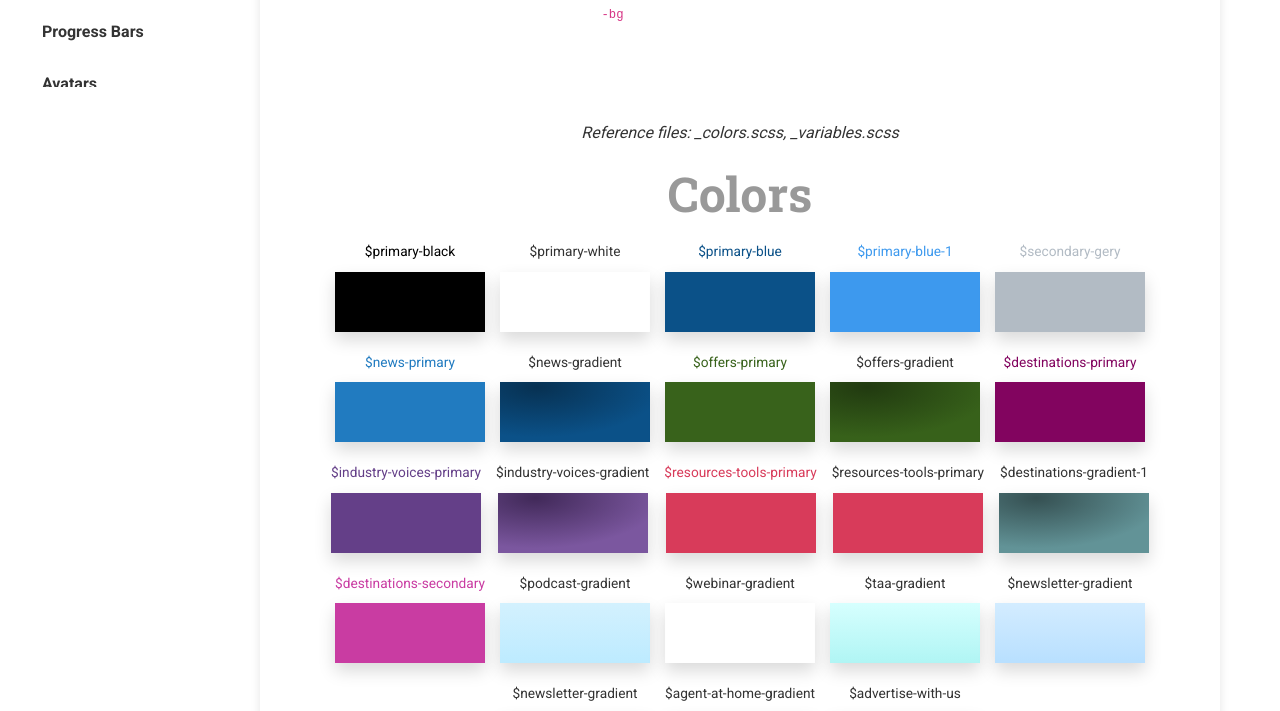
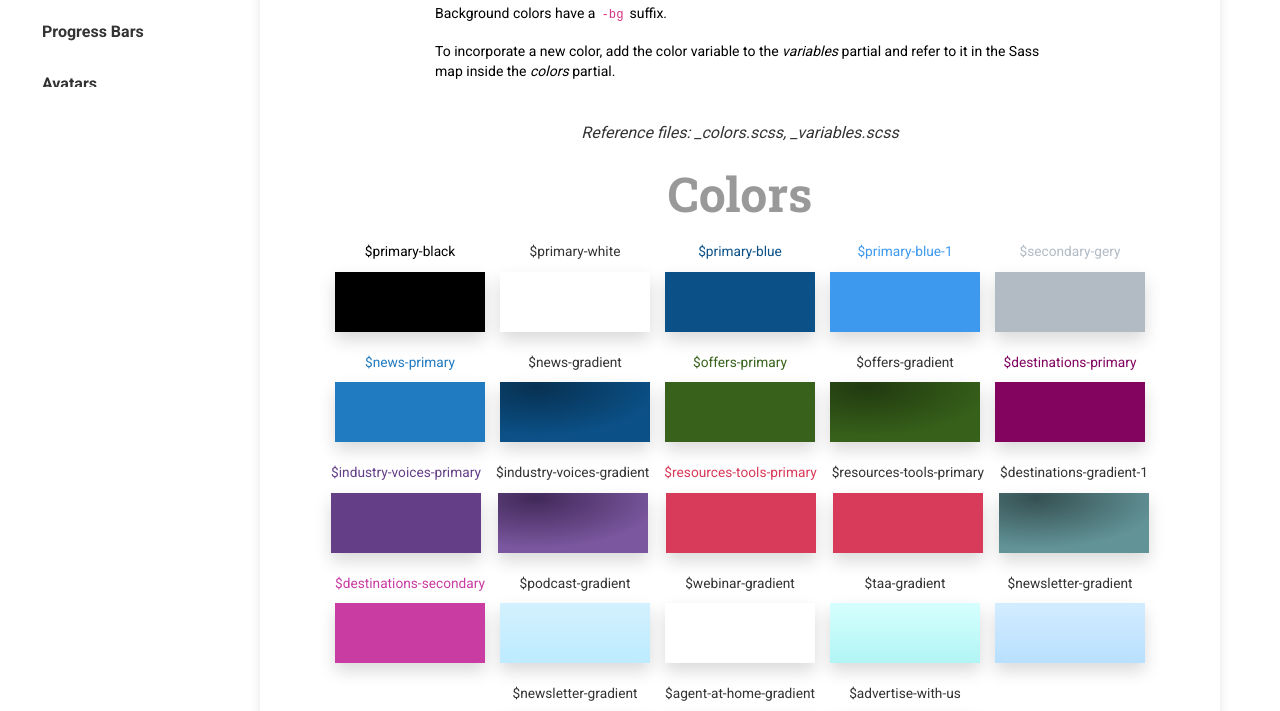
Before and after one commit to hodlneer/tpuls, a website: page src/style-guide/style-guide.html in a window 1280 px wide. Shown: the part 713-1424 px from the top of the page. Drawn offline with nearby package versions, Linux system fonts and the light colour scheme; files that its build step writes are made by us from their sources; files whose address does not match are found by name.

Commit message:
style guide updated

```diff
--- a/src/style-guide/style-guide.scss
+++ b/src/style-guide/style-guide.scss
@@ -177,6 +177,10 @@ $transition-ease-in: all 0.2s ease-in;
   @media(min-width: $media-sm) {
     display: none;
   }
+}
+
+p {
+  color: #000;
 }
 
 
```
Also changed, not shown: dist/css/style-guide/style-guide.css.
